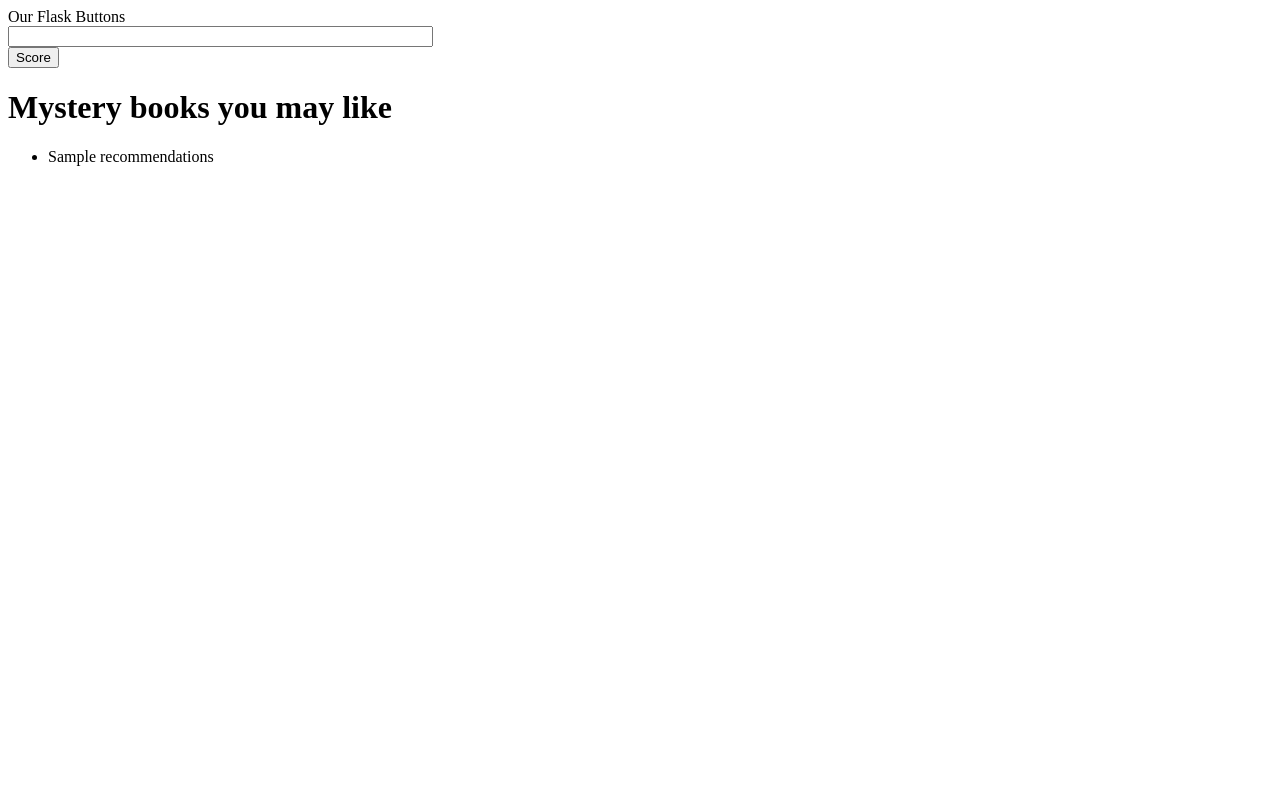
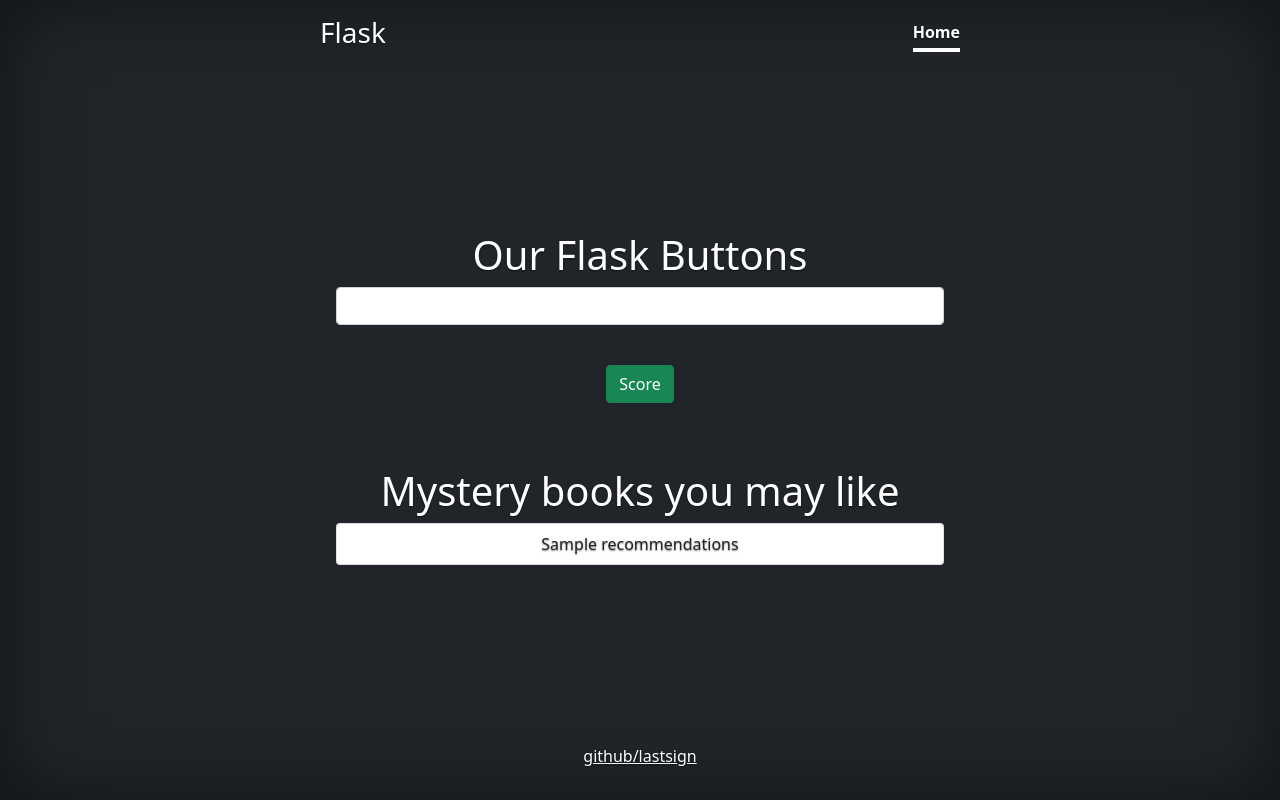
Before and after one commit to lastsign/task_microservices, a Flask app: template marketplace/templates/homepage.html in a window 1280 px wide. Run offline with Flask 2, Linux system fonts and the light colour scheme; the template is opened without the code that fills it: most values are stand-ins (such as "Sample title", 1, 10 or a date in 2020); parts of the project's set-up code (start-up, migrations or seed data) failed here and were passed over.

Commit message:
update homepage styles

```diff
--- a/marketplace/templates/homepage.html
+++ b/marketplace/templates/homepage.html
@@ -1,16 +1,116 @@
 <!doctype html>
-<html lang="en">
+<html lang="en" class="h-100">
 <head>
+    <meta charset="UTF-8">
+    <meta name="viewport"
+          content="width=device-width, user-scalable=no, initial-scale=1.0, maximum-scale=1.0, minimum-scale=1.0">
+    <meta http-equiv="X-UA-Compatible" content="ie=edge">
     <title>Online Books For You</title>
+    <link href="https://cdn.jsdelivr.net/npm/bootstrap@5.1.3/dist/css/bootstrap.min.css" rel="stylesheet"
+          integrity="sha384-1BmE4kWBq78iYhFldvKuhfTAU6auU8tT94WrHftjDbrCEXSU1oBoqyl2QvZ6jIW3" crossorigin="anonymous">
+    <link rel="apple-touch-icon" href="/docs/5.1/assets/img/favicons/apple-touch-icon.png" sizes="180x180">
+    <link rel="icon" href="/docs/5.1/assets/img/favicons/favicon-32x32.png" sizes="32x32" type="image/png">
+    <link rel="icon" href="/docs/5.1/assets/img/favicons/favicon-16x16.png" sizes="16x16" type="image/png">
+    <link rel="manifest" href="/docs/5.1/assets/img/favicons/manifest.json">
+    <link rel="mask-icon" href="/docs/5.1/assets/img/favicons/safari-pinned-tab.svg" color="#7952b3">
+    <link rel="icon" href="/docs/5.1/assets/img/favicons/favicon.ico">
+    <style>
+        .bd-placeholder-img {
+            font-size: 1.125rem;
+            text-anchor: middle;
+            -webkit-user-select: none;
+            -moz-user-select: none;
+            user-select: none;
+        }
+
+        @media (min-width: 768px) {
+            .bd-placeholder-img-lg {
+                font-size: 3.5rem;
+            }
+        }
+
+        /* Custom default button */
+        .btn-secondary,
+        .btn-secondary:hover,
+        .btn-secondary:focus {
+            color: #333;
+            text-shadow: none; /* Prevent inheritance from `body` */
+        }
+
+
+        /*
+         * Base structure
+         */
+
+        body {
+            text-shadow: 0 .05rem .1rem rgba(0, 0, 0, .5);
+            box-shadow: inset 0 0 5rem rgba(0, 0, 0, .5);
+        }
+
+        .cover-container {
+            max-width: 42em;
+        }
+
+
+        /*
+         * Header
+         */
+
+        .nav-masthead .nav-link {
+            padding: .25rem 0;
+            font-weight: 700;
+            color: rgba(255, 255, 255, .5);
+            background-color: transparent;
+            border-bottom: .25rem solid transparent;
+        }
+
+        .nav-masthead .nav-link:hover,
+        .nav-masthead .nav-link:focus {
+            border-bottom-color: rgba(255, 255, 255, .25);
+        }
+
+        .nav-masthead .nav-link + .nav-link {
+            margin-left: 1rem;
+        }
+
+        .nav-masthead .active {
+            color: #fff;
+            border-bottom-color: #fff;
+        }
+    </style>
 </head>
-<body>
-        Our Flask Buttons
-    <form method="post" action="/">
-        <input type="text" name="query" size="50" required><br>
-        <input type="submit" value="Score" name="action1"/>
-    </form>
-    <h1>Mystery books you may like</h1>
-    <ul>
-        <li>{{ recommendations }}</li>
-    </ul>
+<body class="d-flex h-100 text-center text-white bg-dark">
+
+<div class="cover-container d-flex w-100 h-100 p-3 mx-auto flex-column">
+
+    <header class="mb-auto">
+        <div>
+            <h3 class="float-md-start mb-0">Flask</h3>
+            <nav class="nav nav-masthead justify-content-center float-md-end">
+                <a class="nav-link active" aria-current="page" href="#">Home</a>
+            </nav>
+        </div>
+    </header>
+
+    <main class="px-3">
+        <h1>Our Flask Buttons</h1>
+        <form method="post" action="/">
+            <input class="form-control" type="text" name="query" size="50" required><br>
+            <input type="submit" value="Score" name="action1" class="btn btn-success my-3"/>
+        </form>
+        <h1 class="pt-5">Mystery books you may like</h1>
+        <div class="list-group" id="list-tab" role="tablist">
+            <div class="list-group-item list-group-item-action">{{ recommendations }}</div>
+        </div>
+    </main>
+
+    <footer class="mt-auto text-white-50">
+        <p><a href="https://github.com/lastsign" class="text-white">github/lastsign</a></p>
+    </footer>
+</div>
+
+<script src="https://cdn.jsdelivr.net/npm/bootstrap@5.1.3/dist/js/bootstrap.bundle.min.js"
+        integrity="sha384-ka7Sk0Gln4gmtz2MlQnikT1wXgYsOg+OMhuP+IlRH9sENBO0LRn5q+8nbTov4+1p"
+        crossorigin="anonymous"></script>
 </body>
+</html>
```
